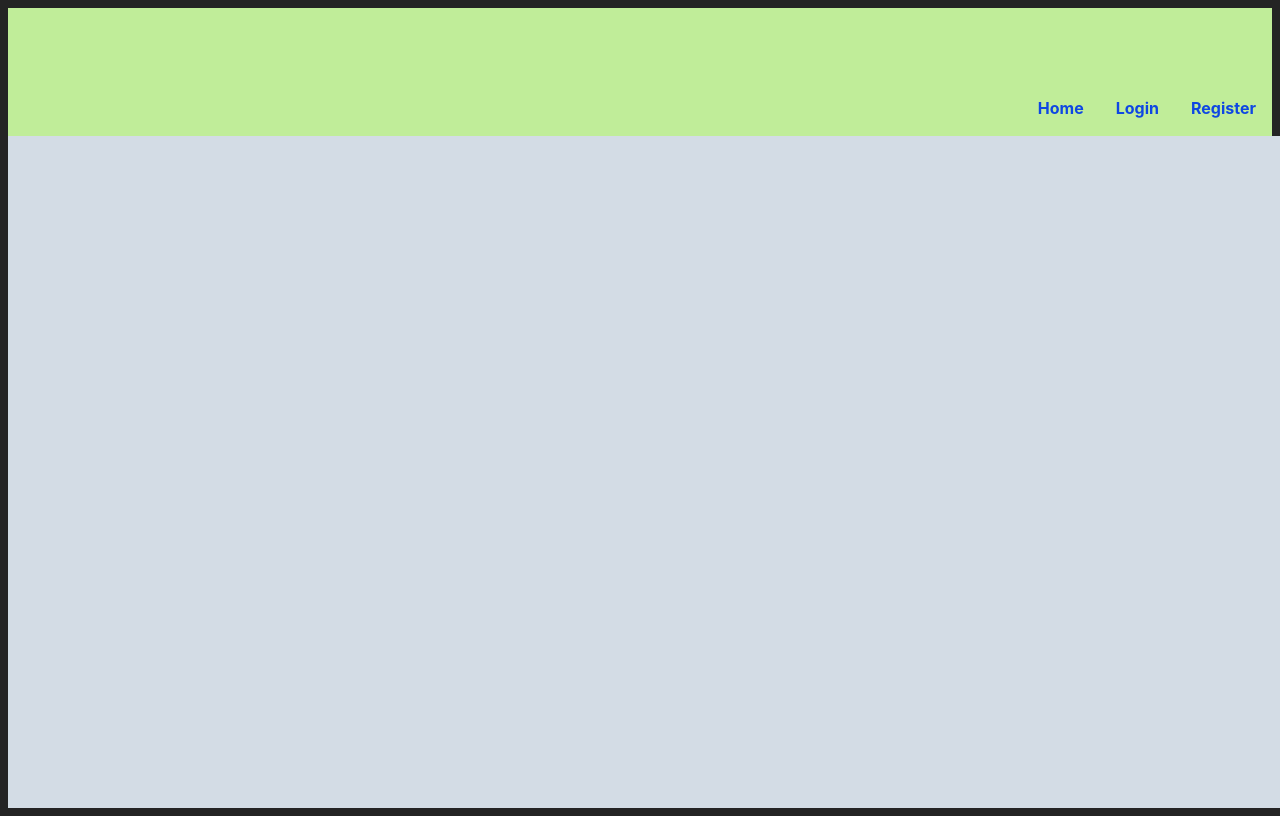
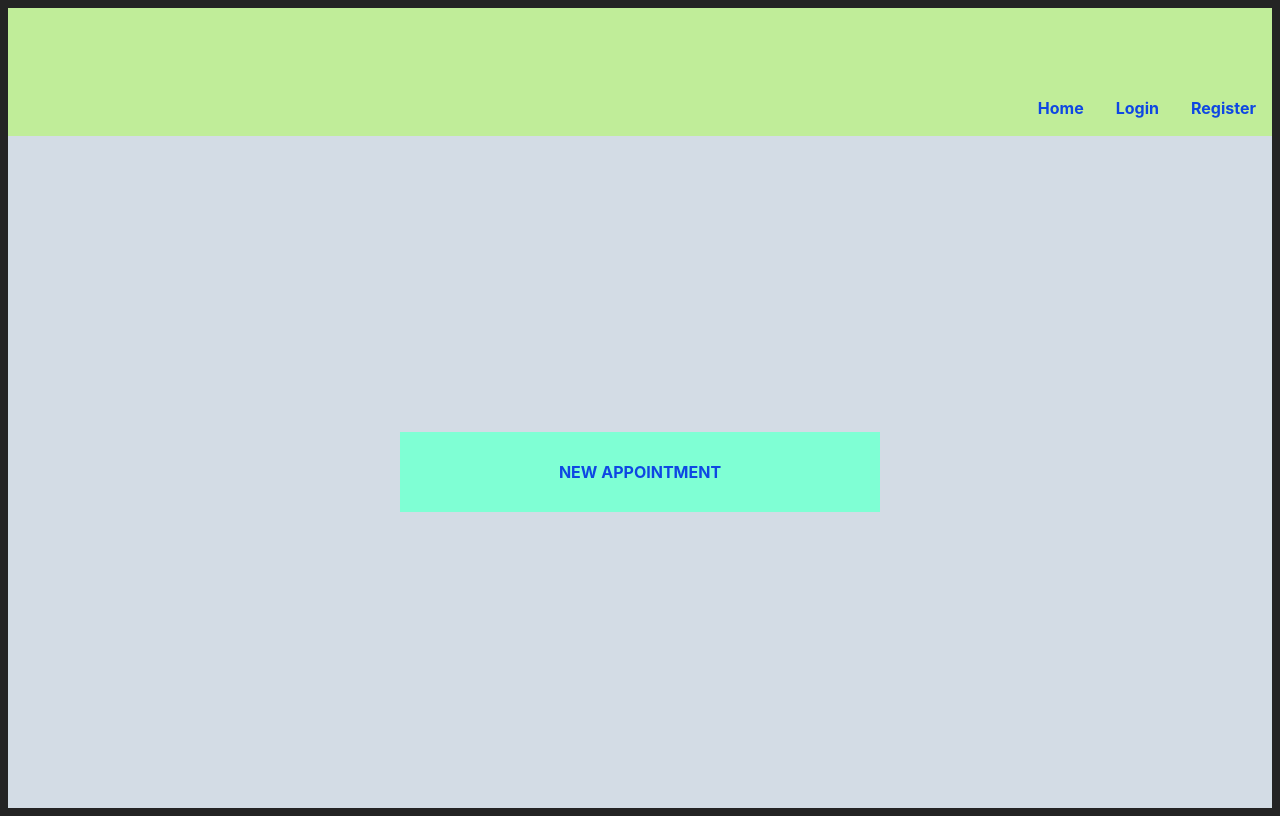
Before and after one commit to Ferelbue/FSD-PROJECT-5-FRONTEND-1, a React (Vite) app: page /appointments in a window 1280 px wide. Built offline with nearby package versions, Linux system fonts and the light colour scheme.

Commit message:
feat:newappointment view created wihtout functionallity

```diff
--- a/src/pages/Appointments/Appointments.css
+++ b/src/pages/Appointments/Appointments.css
@@ -1,6 +1,6 @@
 .appointmentsDesign {
     min-height: 84vh;
-    width: 100vw;
+    min-width: 100%;
 
     display: flex;
     flex-direction: column;
@@ -26,3 +26,13 @@
     margin: 0.5em;
     font-size:1.4vw !important;
 }
+
+.newAppointment{
+    height: 5em;
+    width: 30em;
+    background-color: aquamarine;
+    color: black;
+    display: flex;
+    justify-content: center;
+    align-items: center;
+}
--- a/src/pages/Appointments/Appointments.jsx
+++ b/src/pages/Appointments/Appointments.jsx
@@ -3,6 +3,7 @@ import './Appointments.css';
 import { Header } from "../../common/Header/Header";
 import { GetAppointments, deleteAppointment} from "../../services/apiCalls";
 import { CustomDelete } from "../../common/CustomDelete/CustomDelete";
+import { CustomLink } from "../../common/CustomLink/CustomLink";
 
 
 export const Appointments = () => {
@@ -47,6 +48,11 @@ export const Appointments = () => {
     <>
       <Header />
       <div className='appointmentsDesign'>
+    <div className="newAppointment">
+    <CustomLink title="NEW APPOINTMENT" destination="/newAppointment" />
+    </div>
+
+      <div>
         {appointmentsData && appointmentsData.data.map((appointment, index) => (
           <div key={index} className='appointmentsCardDesign'>
             <div className="body">
@@ -59,6 +65,7 @@ export const Appointments = () => {
 
           </div>
         ))}
+        </div>
       </div>
     </>
   );
--- a/src/pages/Body/Body.jsx
+++ b/src/pages/Body/Body.jsx
@@ -6,6 +6,7 @@ import { Register } from '../Register/Register';
 import { LogOut } from '../LogOut/LogOut';
 import { Profile } from '../Profile/Profile';
 import { Appointments } from '../Appointments/Appointments';
+import { NewAppointment } from '../NewAppointment copy/NewAppointment';
 
 export const Body = () => {
 
@@ -18,6 +19,7 @@ export const Body = () => {
             <Route path="/logout" element={<LogOut />} />
             <Route path="/profile" element={<Profile />} />
             <Route path="/appointments" element={<Appointments />} />
+            <Route path="/newAppointment" element={<NewAppointment />} />
         </Routes>
     )
 }
--- /dev/null
+++ b/src/pages/NewAppointment copy/NewAppointment.css
@@ -0,0 +1,11 @@
+.newappointmentsDesign {
+    min-height: 84vh;
+    min-width: 100%;
+
+    display: flex;
+    flex-direction: column;
+    justify-content: center;
+    align-items: center;
+
+    background-color: rgb(211, 220, 229);
+}
--- /dev/null
+++ b/src/pages/NewAppointment copy/NewAppointment.jsx
@@ -0,0 +1,23 @@
+import React, { useState, useEffect } from "react";
+import './NewAppointment.css';
+import { Header } from "../../common/Header/Header";
+
+
+
+export const NewAppointment = () => {
+
+
+
+
+  return (
+    <>
+      <Header />
+      <div className='newappointmentsDesign'>
+                SOY newappointment
+            </div>
+
+
+
+    </>
+  );
+};
```
